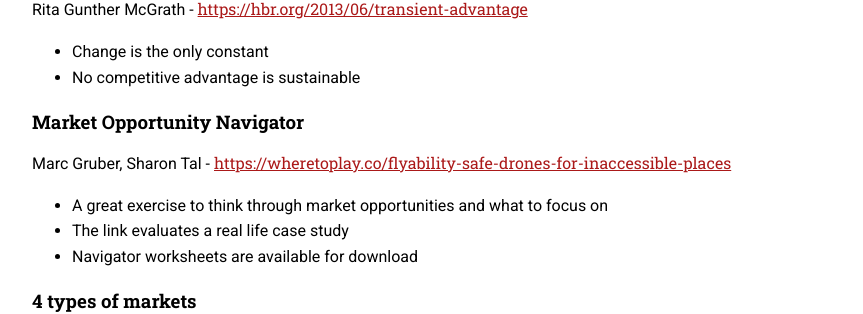
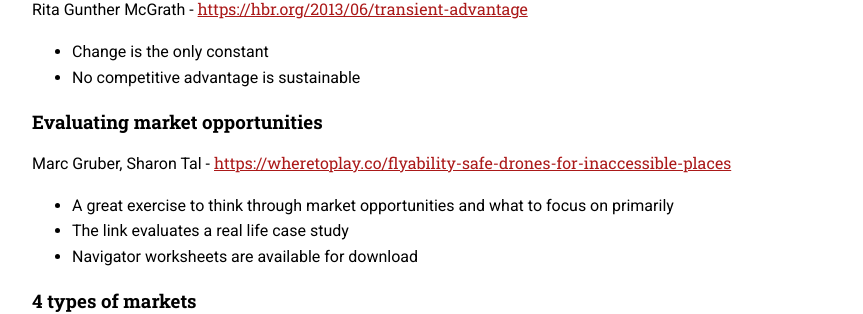
Before and after one commit to sautee/sautee.github.io, a Jekyll site: the page built from pages/fieldnotes.md, in a window 1280 px wide. Shown: the part 233-547 px from the top of the page, without its empty margins (208-1071 px from the left). Built offline with Jekyll 4.4.1, drawn with Linux system fonts in a browser that asks for light colours.

Commit message:
Update fieldnotes.md

```diff
--- a/pages/fieldnotes.md
+++ b/pages/fieldnotes.md
@@ -11,10 +11,10 @@
 - No competitive advantage is sustainable
 
 
-### Market Opportunity Navigator
+### Evaluating market opportunities
 Marc Gruber, Sharon Tal - <https://wheretoplay.co/flyability-safe-drones-for-inaccessible-places>
 
-- A great exercise to think through market opportunities and what to focus on
+- A great exercise to think through market opportunities and what to focus on primarily
 - The link evaluates a real life case study
 - Navigator worksheets are available for download
 
```
